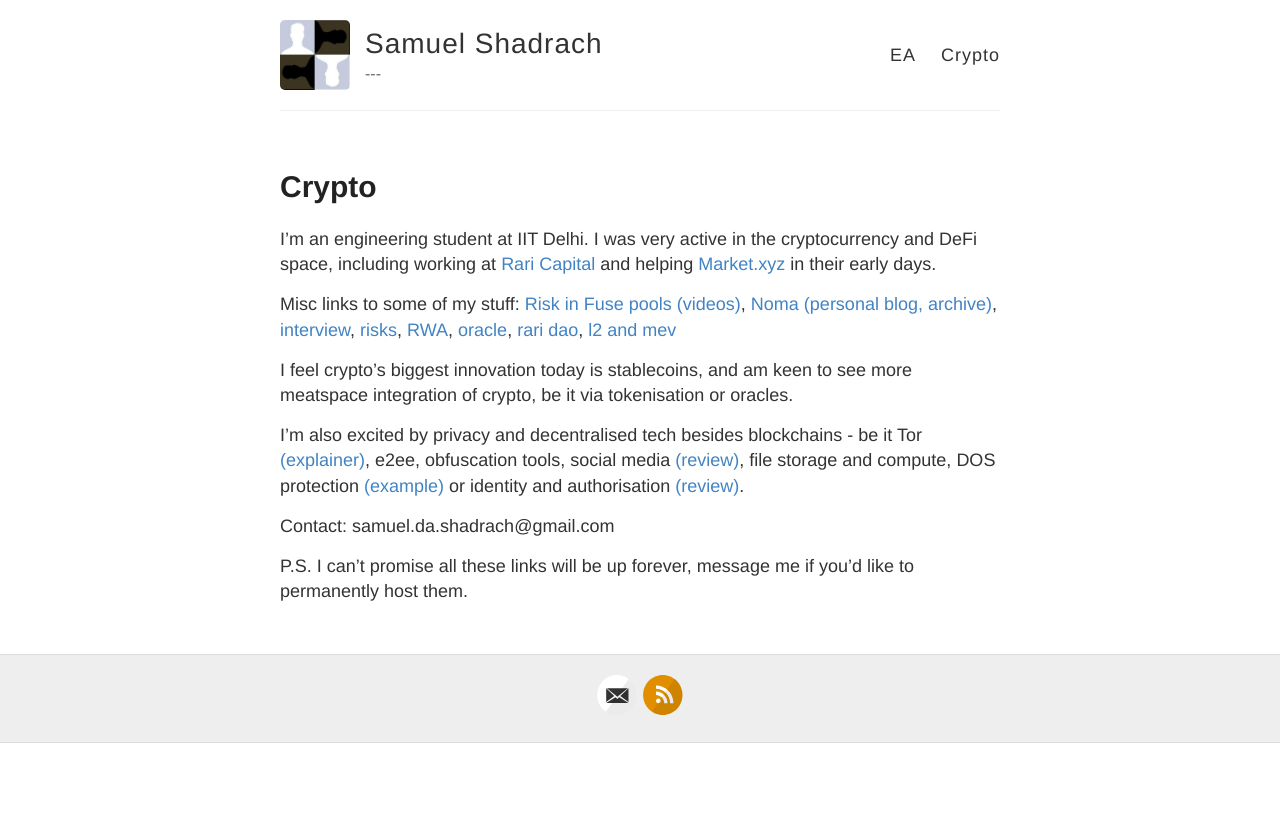
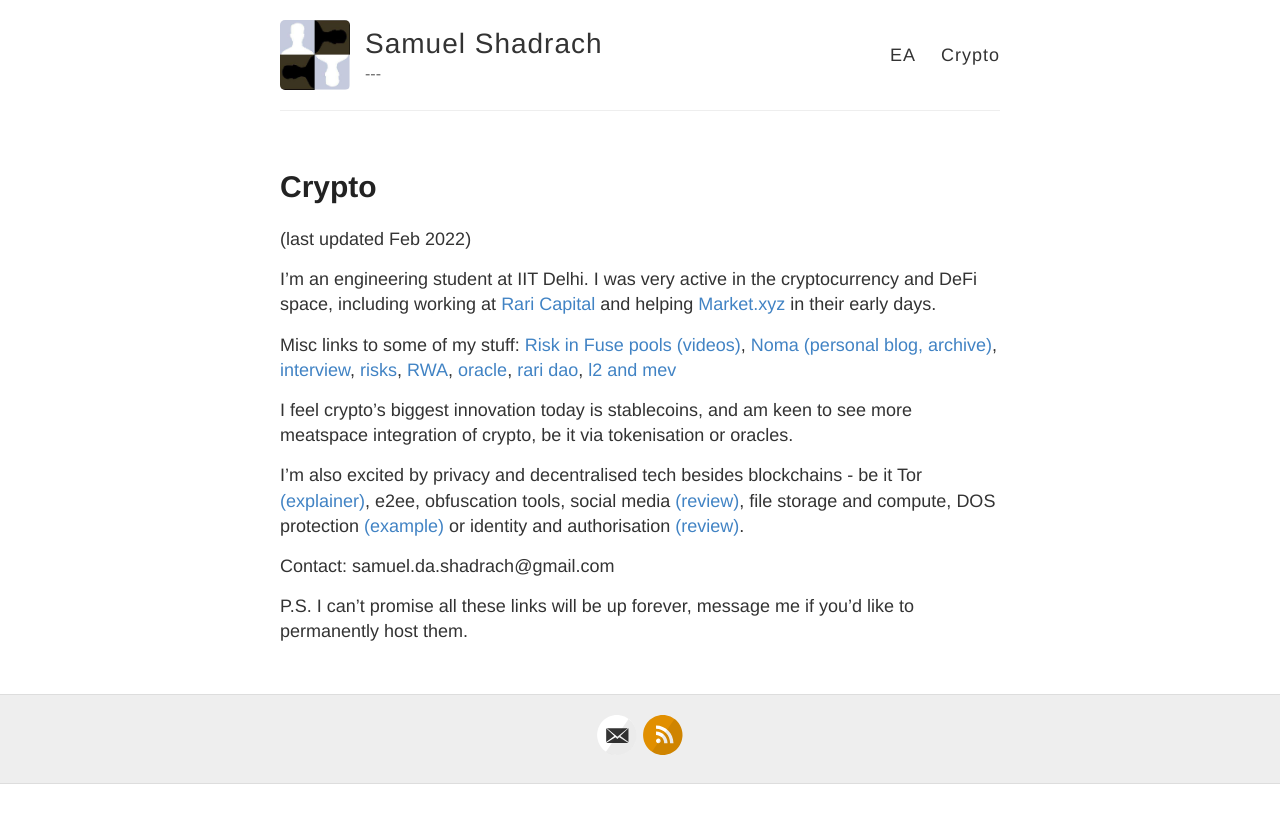
Before and after one commit to samueldashadrach/samueldashadrach.github.io, a Jekyll site: the page built from Crypto.md, in a window 1280 px wide. Shown: the top 823 px of the page. Built offline with Jekyll 4.4.1, drawn with Linux system fonts in a browser that asks for light colours.

Commit message:
Update Crypto.md

```diff
--- a/Crypto.md
+++ b/Crypto.md
@@ -3,6 +3,8 @@ layout: page
 title: Crypto
 permalink: /Crypto/
 ---
+
+(last updated Feb 2022)
 
 I'm an engineering student at IIT Delhi. I was very active in the cryptocurrency and DeFi space, including working at [Rari Capital](http://rari.capital/) and helping [Market.xyz](http://market.xyz/) in their early days.
 
```
